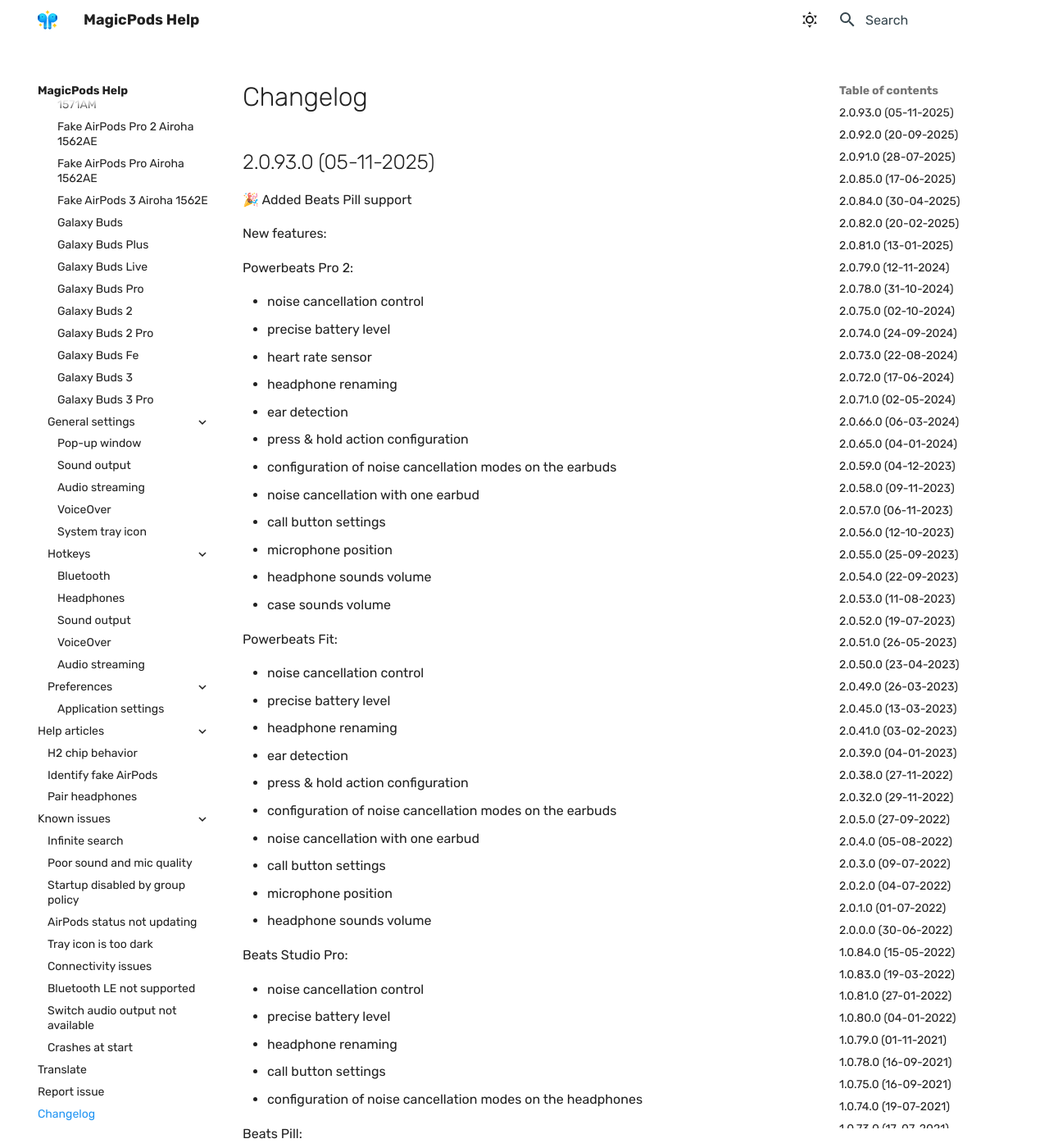
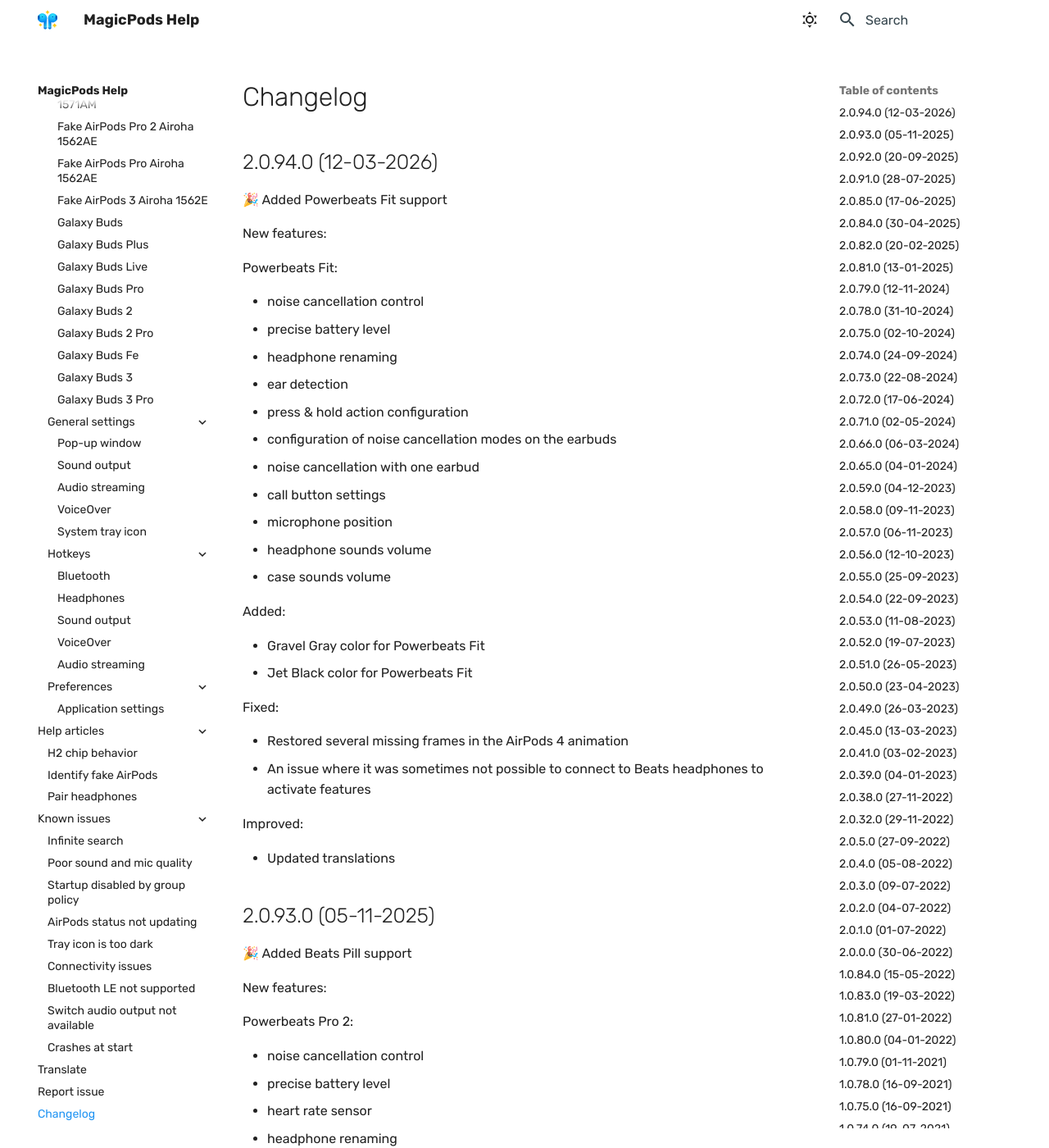
Before and after one commit to steam3d/help.magicpods.app, an MkDocs documentation site: the page built from docs/changelog.md, in a window 1280 px wide and 1400 px high. Shown: the whole window at 82% size. Built offline with MkDocs 1.6.1 and Material for MkDocs 9.7.7, drawn with Linux system fonts in a browser that asks for light colours.

Commit message:
Update changelog.md

```diff
--- a/docs/changelog.md
+++ b/docs/changelog.md
@@ -1,3 +1,37 @@
+## 2.0.94.0 (12-03-2026)
+
+🎉 Added Powerbeats Fit support
+
+New features:
+
+Powerbeats Fit:
+
+- noise cancellation control
+- precise battery level
+- headphone renaming
+- ear detection
+- press & hold action configuration
+- configuration of noise cancellation modes on the earbuds
+- noise cancellation with one earbud
+- call button settings
+- microphone position
+- headphone sounds volume
+- case sounds volume
+
+Added:
+
+- Gravel Gray color for Powerbeats Fit
+- Jet Black color for Powerbeats Fit
+
+Fixed:
+
+- Restored several missing frames in the AirPods 4 animation
+- An issue where it was sometimes not possible to connect to Beats headphones to activate features
+
+Improved:
+
+- Updated translations
+
 ## 2.0.93.0 (05-11-2025)
 
 🎉 Added Beats Pill support
```
